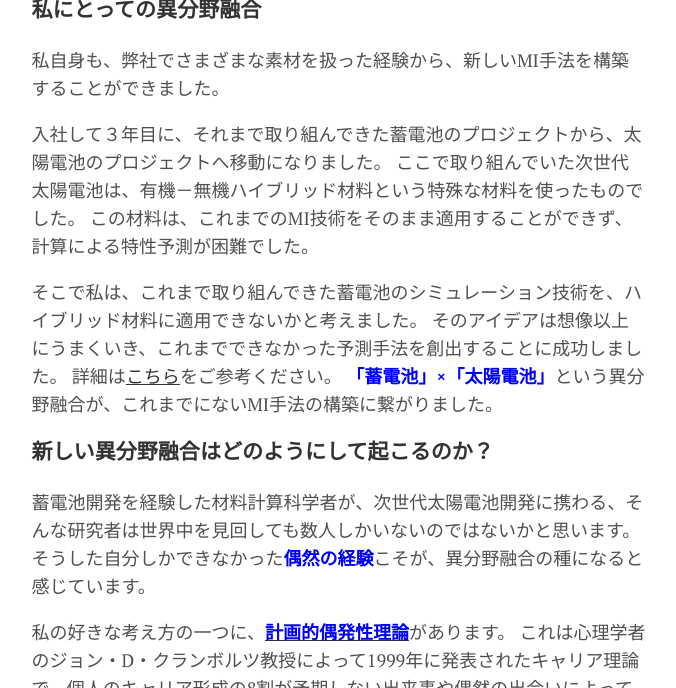
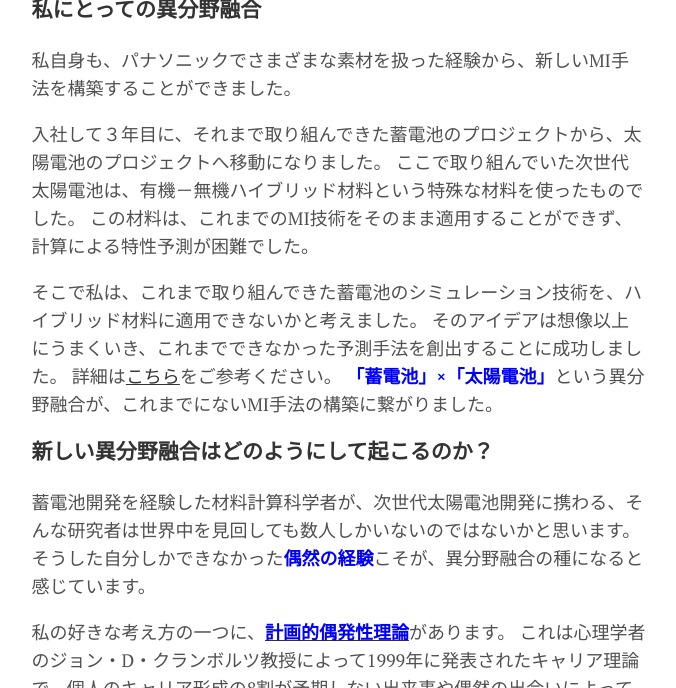
Before and after one commit to yokoyamatomoyasu/yokoyamatomoyasu.github.io, a Jekyll site: the page built from _posts/2022-04-23-researcher-life-5.md, in a window 1280 px wide and 900 px high, scrolled down 1476 px, cut to the strip 212-900 px from the top of the window. Shown: the whole strip, without its empty margins (301-977 px from the left). Built offline with Jekyll 4.4.1, drawn with Linux system fonts in a browser that asks for light colours.

Commit message:
GitHub pages site with Jekyll

```diff
--- a/_posts/2022-04-23-researcher-life-5.md
+++ b/_posts/2022-04-23-researcher-life-5.md
@@ -29,7 +29,7 @@ AIによって医者の代わりに医療画像から病気を診断すること
 
 ### 私にとっての異分野融合
 
-私自身も、弊社でさまざまな素材を扱った経験から、新しいMI手法を構築することができました。
+私自身も、パナソニックでさまざまな素材を扱った経験から、新しいMI手法を構築することができました。
 
 入社して３年目に、それまで取り組んできた蓄電池のプロジェクトから、太陽電池のプロジェクトへ移動になりました。
 ここで取り組んでいた次世代太陽電池は、有機－無機ハイブリッド材料という特殊な材料を使ったものでした。
```
